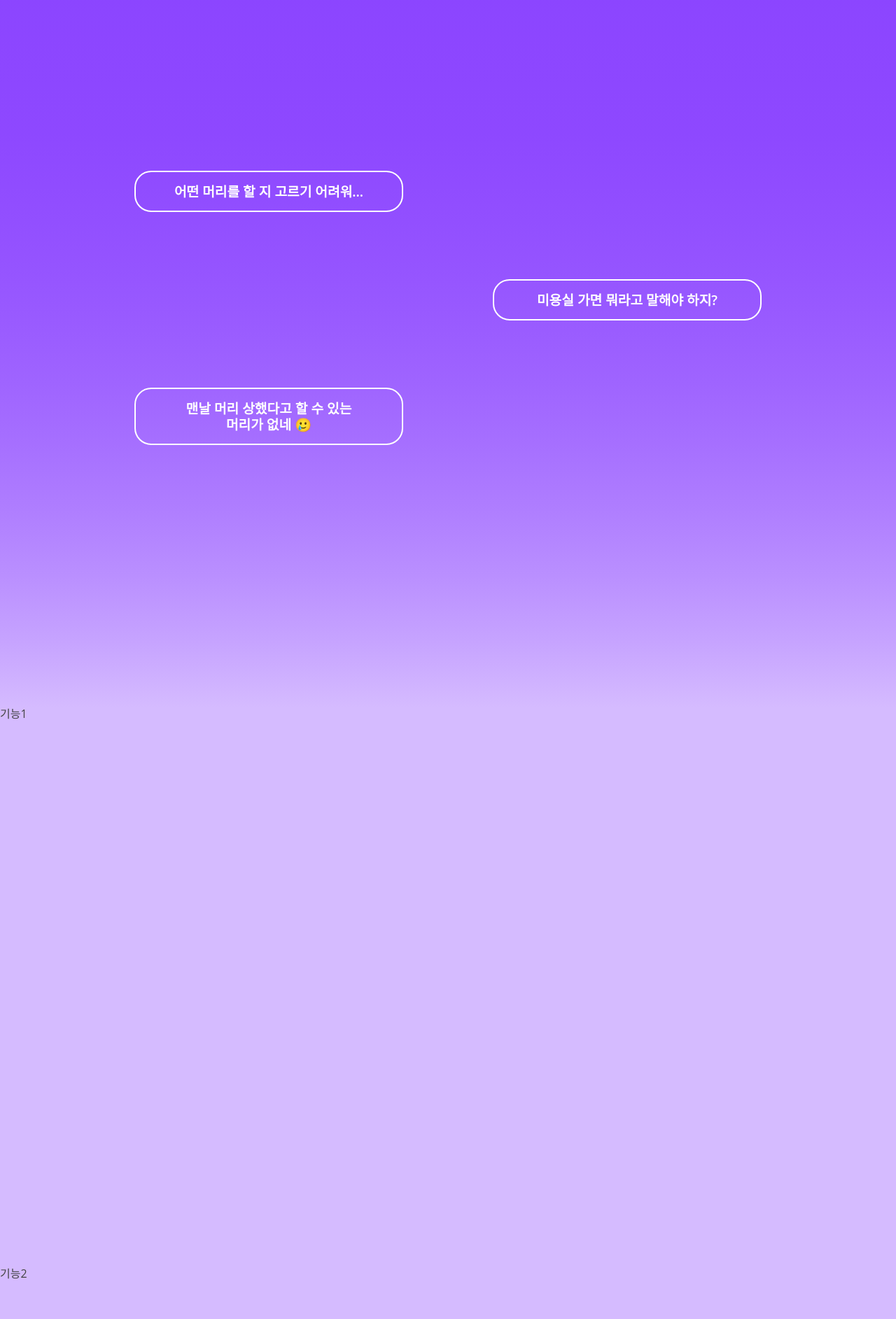
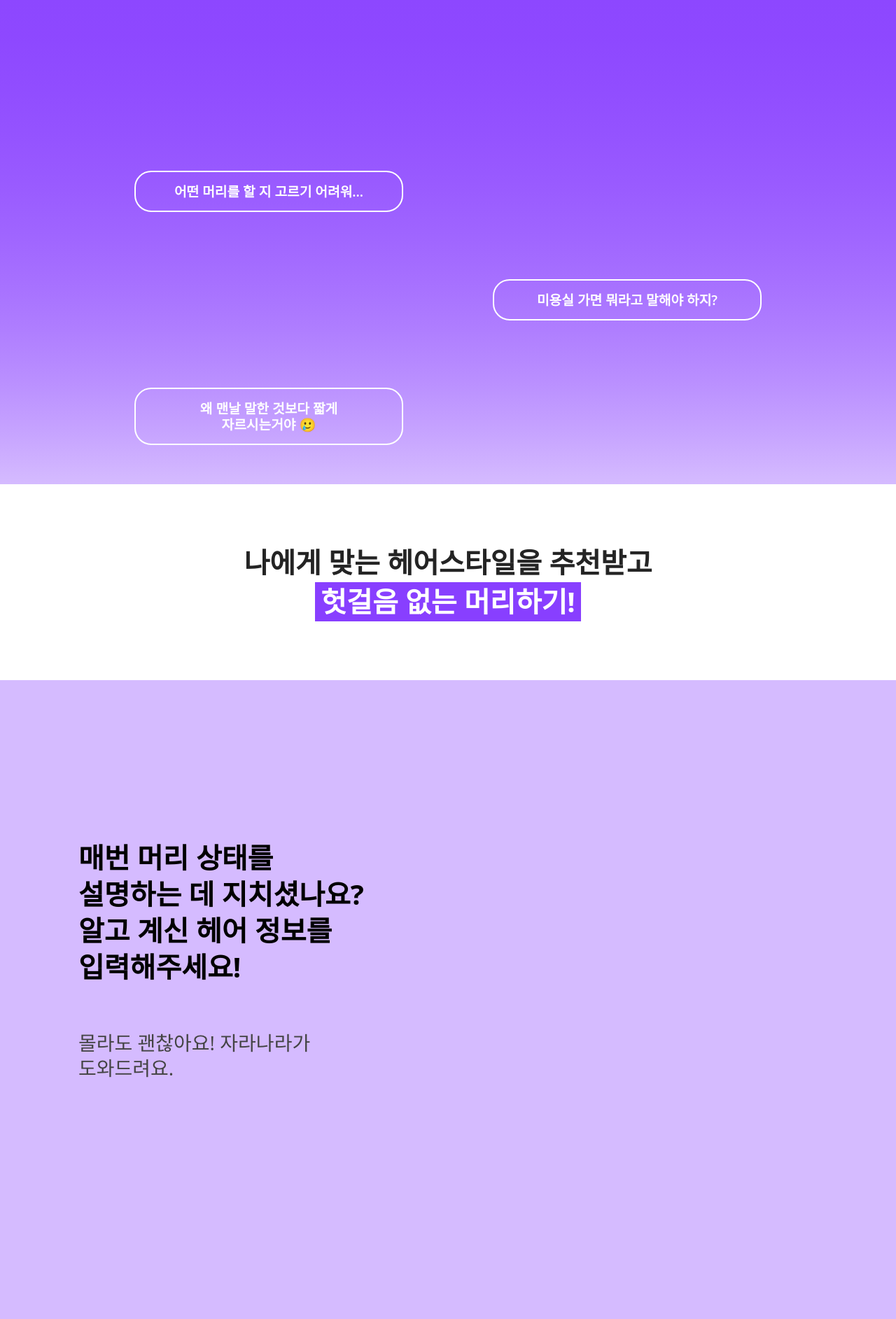
Before and after one commit to hamo-o/Practice-Design-Studio, a Django app: page / in a window 1280 px wide. Shown: the part 428-2313 px from the top of the page at 70% size. Run offline with Django 4.2, Linux system fonts and the light colour scheme.

Commit message:
design: add feature section

```diff
--- a/logins/templates/home.html
+++ b/logins/templates/home.html
@@ -66,15 +66,40 @@
             미용실 가면 뭐라고 말해야 하지?
           </div>
           <div class="problem-bubble left">
-            맨날 머리 상했다고 할 수 있는 머리가 없네 🥲
+            왜 맨날 말한 것보다 짧게 자르시는거야 🥲
           </div>
         </section>
       </div>
-      <section>기능1</section>
-      <section>기능2</section>
-      <section>기능3</section>
+      <section class="solution">
+        <div>나에게 맞는 헤어스타일을 추천받고</div>
+        <div class="solution-text-bold">헛걸음 없는 머리하기!</div>
+      </section>
+      <section class="feat">
+        <div class="feat-title">
+          매번 머리 상태를 설명하는 데 지치셨나요?<br />
+          알고 계신 헤어 정보를 입력해주세요!
+        </div>
+        <div class="feat-stitle">몰라도 괜찮아요! 자라나라가 도와드려요.</div>
+      </section>
+      <section class="feat">
+        <div class="feat-title right">어떤 머리를 해야 할지 고민되시나요?</div>
+        <div class="feat-stitle right">
+          자라나라의 데이터로 이용자님과 비슷한 헤어를 가지고 계신 분들이 어떤
+          머리를 했는지 알려드려요!
+        </div>
+      </section>
+      <section class="feat">
+        <div class="feat-title">
+          상담 과정이 부담스러워 <br />
+          “알아서 해주세요!” 라고 외치시나요?
+        </div>
+        <div class="feat-stitle">
+          원하는 헤어 사진만 준비해 주세요! <br />디자이너와 미리 상담할 수
+          있어요.
+        </div>
+      </section>
       <section>자라나라를 이용 중인 분들의 이야기</section>
-      <section>자주 묻는 질문</section>
+      <!-- <section>자주 묻는 질문</section> -->
       <section class="end" id="end">
         <form class="home-form" id="home-form" method="POST" action="">
           {% csrf_token %}
--- a/static/css/home.css
+++ b/static/css/home.css
@@ -180,6 +180,8 @@ section {
 }
 
 .problem {
+  height: 60vh;
+
   display: flex;
   flex-direction: column;
   gap: 2rem;
@@ -191,7 +193,7 @@ section {
   width: 30vw;
   padding: 1rem 3rem 1rem;
   margin: 2rem 15vw 2rem;
-  text-align: center;
+  text-align: center !important;
 
   border: 2.5px solid white;
   border-radius: 1.5rem;
@@ -205,6 +207,66 @@ section {
 
 .right {
   align-self: flex-end;
+  text-align: end;
+}
+
+.solution {
+  height: 35vh;
+  padding: 5rem;
+
+  display: flex;
+  flex-direction: column;
+  align-items: center;
+  justify-content: center;
+
+  font-size: 2.5rem;
+  font-weight: 600;
+  line-height: 140%;
+  text-align: center;
+
+  color: rgb(36, 36, 36);
+
+  background: white;
+}
+
+.solution-text-bold {
+  padding: 0 0.5rem 0;
+  font-weight: bold;
+  color: white;
+  background: #883fff;
+}
+
+.feat {
+  display: flex;
+  flex-direction: column;
+  justify-content: center;
+}
+
+.feat-title {
+  width: 50vw;
+  padding: 2rem 7rem 2rem;
+
+  font-size: 2.5rem;
+  font-weight: bold;
+  word-break: keep-all;
+  line-height: 130%;
+
+  color: black;
+}
+
+.feat-stitle {
+  width: 50vw;
+  padding: 2rem 7rem 2rem;
+
+  font-size: 1.75rem;
+  word-break: keep-all;
+  line-height: 130%;
+}
+
+.end {
+  display: flex;
+  justify-content: center;
+  align-items: center;
 }
 
 .home-form {
@@ -243,20 +305,6 @@ section {
   font-size: 1.2rem;
   font-weight: bold;
   color: white;
-}
-
-.feature {
-  padding: 10rem;
-
-  height: 100%;
-  display: flex;
-  flex-direction: column;
-  justify-content: center;
-  gap: 2rem;
-}
-
-.feature > img {
-  width: 50vw;
 }
 
 /* 태블릿 */
```
